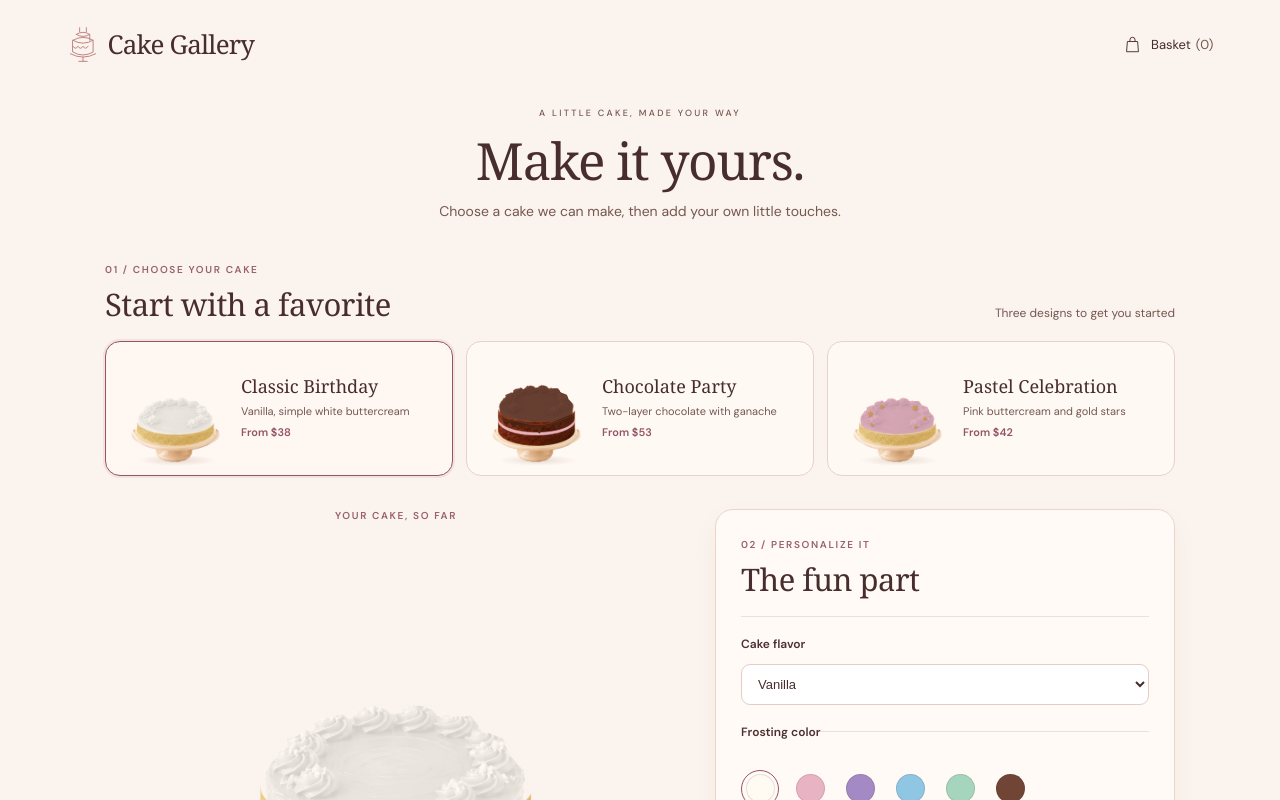
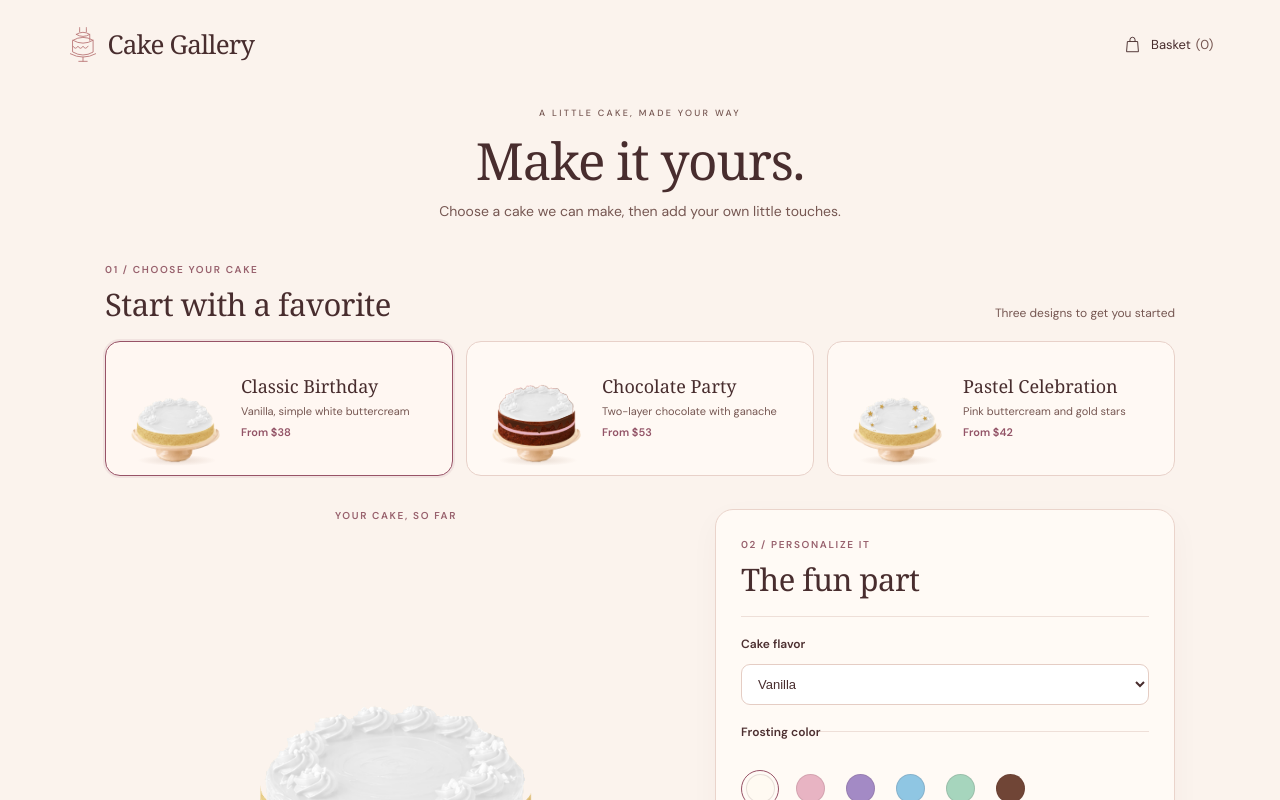
Before and after one commit to edakturk14/cake-builder, a React (Vite) app: page / in a window 1280 px wide. Shown: the top 800 px of the page. Built offline with nearby package versions, Linux system fonts and the light colour scheme; a web font is replaced by a local one.

Commit message:
Preserve frosting texture and lighting with restrained buttercream colorization

```diff
--- a/src/components/CakeScene.tsx
+++ b/src/components/CakeScene.tsx
@@ -13,6 +13,21 @@ function colorMatrix(hex:string,blend=1){
   const keep=1-blend;
   return `${keep||r} 0 0 0 ${keep?r*blend:0} 0 ${keep||g} 0 0 ${keep?g*blend:0} 0 0 ${keep||b} 0 ${keep?b*blend:0} 0 0 0 1 0`;
 }
+/**
+ * Tint the original buttercream texture instead of painting it a flat color.
+ * Retains the source photo's highlights and shaded piping.
+ */
+function buttercreamMatrix(hex: string) {
+  const rgb = hex.replace('#', '').match(/../g)!.map(channel => parseInt(channel, 16) / 255);
+  const sourceLuminance = [0.2126, 0.7152, 0.0722];
+  const original = 0.38, tint = 0.62, shadow = 0.78, highlight = 0.22;
+  const coefficients = rgb.map((channel, output) => [
+    ...sourceLuminance.map((luma, input) => (output === input ? original : 0) + tint * channel * shadow * luma),
+    tint * channel * highlight,
+  ]);
+  return coefficients.flat().concat([0, 0, 0, 1, 0]).join(' ');
+}
+
 function lightColor(hex:string){
   const [r,g,b]=hex.replace('#','').match(/../g)!.map(channel=>parseInt(channel,16)/255);
   return r*.2126+g*.7152+b*.0722>.55;
@@ -93,7 +108,7 @@ export function CakeScene({ cake, compact = false, className = '', label }: Cake
   const accent=cake.colors.accents?PALETTE_BY_ID[cake.colors.accents].hex:undefined;
   const writingColor=paletteHex(cake.colors.inscription,darkSurface?'#ffedb9':'#562d30');
   const maskVariant=cake.base==='cheesecake'?'cheesecake':cake.layers;
-  const coloredParts=(['frosting','filling','accents'] as const).filter(part=>cake.colors[part]);
+  const coloredParts=(['filling','accents'] as const).filter(part=>cake.colors[part]);
   const description = label ?? (cake.exists
     ? `${cake.layers}-layer ${cake.base === 'cheesecake' ? 'cheesecake' : flavor} cake${cake.theme ? `, ${cake.theme.replaceAll('-', ' ')} theme` : ''}${cake.toppers.map(id => `, ${TOPPER_BY_ID[id].label} topper`).join('')}${cake.customTopper ? `, custom topper: ${cake.customTopper.request}` : ''}${cake.toppings.length ? `, ${cake.toppings.join(', ')}` : ''}${cake.candles.style === 'number' ? `, ${cake.candles.number} candle` : cake.candles.style === 'plain' ? ', birthday candles' : ''}${cake.inscription ? `, icing reads ${cake.inscription}` : ''}`
     : 'Your cake will appear here');
@@ -117,11 +132,15 @@ export function CakeScene({ cake, compact = false, className = '', label }: Cake
             <radialGradient id={`${id}-raspberry`} cx=".35" cy=".25"><stop stopColor="#ec6c75" /><stop offset=".5" stopColor="#bf354c" /><stop offset="1" stopColor="#8c2339" /></radialGradient>
             <linearGradient id={`${id}-jacket`}><stop stopColor="#181c1c" /><stop offset=".5" stopColor="#454a47" /><stop offset="1" stopColor="#232827" /></linearGradient>
             <radialGradient id={`${id}-skin`} cx=".35" cy=".3"><stop stopColor="#e1b991" /><stop offset="1" stopColor="#b88766" /></radialGradient>
+            {cake.colors.frosting && <filter id={`${id}-buttercream-tint`} colorInterpolationFilters="sRGB">
+              <feColorMatrix type="matrix" values={buttercreamMatrix(PALETTE_BY_ID[cake.colors.frosting].hex)} />
+            </filter>}
             {coloredParts.map(part=><filter key={part} id={`${id}-color-${part}`} colorInterpolationFilters="sRGB"><feColorMatrix type="matrix" values={colorMatrix(PALETTE_BY_ID[cake.colors[part]!].hex)}/></filter>)}
             {placements.filter(item=>item.tint).map(item=><filter key={item.id} id={`${id}-tint-${item.id}`} colorInterpolationFilters="sRGB"><feColorMatrix type="matrix" values={colorMatrix(PALETTE_BY_ID[item.tint!].hex,.2)}/></filter>)}
           </defs>
           <ellipse cx="263" cy="428" rx="175" ry="25" fill={`url(#${id}-shadow)`} />
           <image href={`/art/${cake.base === 'cheesecake' ? 'cheesecake' : `${flavor}-${cake.layers}`}.png`} width="512" height="512" className="cake-base" />
+          {cake.colors.frosting && <image data-color-target="frosting" href={`/art/masks/frosting-${maskVariant}.png`} width="512" height="512" filter={`url(#${id}-buttercream-tint)`}/>}
           {coloredParts.map(part=><image key={part} data-color-target={part} href={`/art/masks/${part}-${maskVariant}.png`} width="512" height="512" filter={`url(#${id}-color-${part})`}/>)}
           <g transform={`translate(0 ${top})`}>
             <ToppingDecorations toppings={cake.toppings} id={id} hasInscription={Boolean(cake.inscription)} accent={accent} />
```
